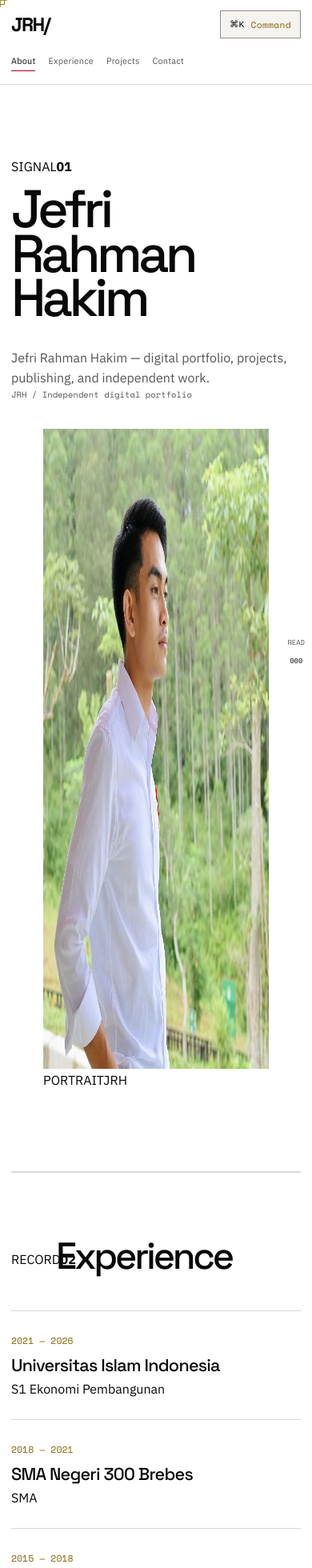
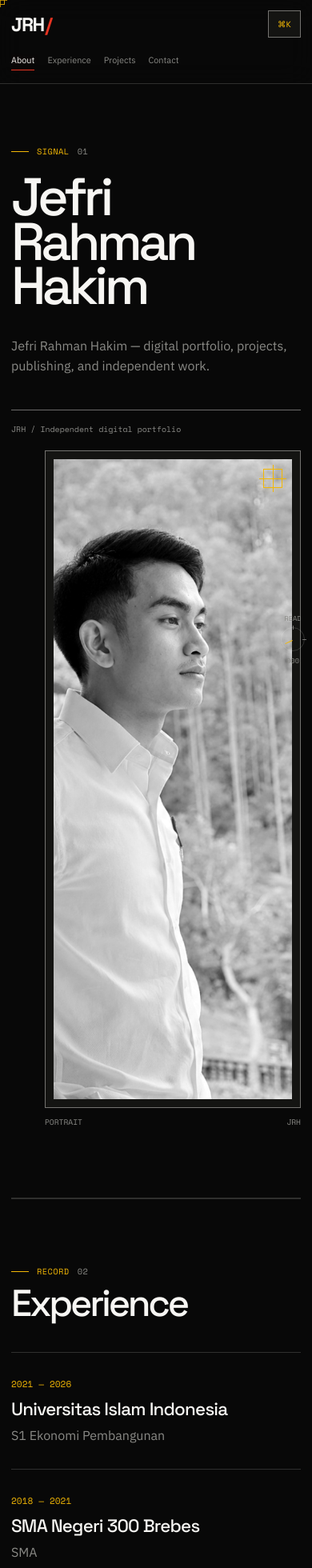
Before and after one commit to LionerHakim/JRHs, a React (Vite) app: page / in a window 390 px wide. Shown: the top 1960 px of the page at 80% size. Built offline with nearby package versions, Linux system fonts and the light colour scheme.

Commit message:
redesign: implement SIGNAL premium 2045 material system

```diff
--- a/src/index.css
+++ b/src/index.css
@@ -2,17 +2,17 @@
 
 :root{
   font-family:'IBM Plex Sans',system-ui,sans-serif;
-  color:#080808;
-  background:#ffffff;
+  color:#F7F6F3;
+  background:#080808;
   font-synthesis:none;
-  --void:#ffffff;
-  --panel:#f4f3ef;
-  --red:#b00020;
-  --amber:#8a6200;
-  --white:#080808;
-  --muted:#565656;
-  --line:rgba(8,8,8,.16);
-  --line-strong:rgba(8,8,8,.42);
+  --void:#080808;
+  --panel:#141412;
+  --red:#E63321;
+  --amber:#F2B705;
+  --white:#F7F6F3;
+  --muted:#8A8A86;
+  --line:rgba(247,246,243,.16);
+  --line-strong:rgba(247,246,243,.42);
   --max:1240px;
 }
 *{box-sizing:border-box}
@@ -23,11 +23,11 @@ a{color:inherit}
 button,input{font:inherit}
 button{color:inherit}
 img{max-width:100%}
-::selection{background:#ffc400;color:#080808}
+::selection{background:var(--amber);color:var(--void)}
 .site-shell{min-height:100vh;overflow-x:clip}
 .reticle{
   position:fixed;z-index:100;pointer-events:none;width:12px;height:12px;margin:-6px 0 0 -6px;
-  border:1px solid var(--amber);opacity:.8;
+  border:1px solid var(--amber);opacity:.85;
 }
 .reticle::before,.reticle::after{content:'';position:absolute;background:var(--amber);opacity:.8}
 .reticle::before{width:18px;height:1px;left:-4px;top:5px}
@@ -35,165 +35,139 @@ img{max-width:100%}
 
 .nav{
   position:sticky;top:0;z-index:30;display:grid;grid-template-columns:1fr auto auto;align-items:center;
-  gap:28px;padding:16px 4vw;background:rgba(255,255,255,.94);backdrop-filter:blur(16px);
+  gap:28px;padding:16px 4vw;background:rgba(8,8,8,.88);backdrop-filter:blur(16px);
   -webkit-backdrop-filter:blur(16px);border-bottom:1px solid var(--line);
 }
 .wordmark{font-family:'Space Grotesk',sans-serif;text-decoration:none;font-weight:700;letter-spacing:-.07em;font-size:1.5rem}
-.wordmark i{font-style:normal;color:var(--red);margin-left:2px}
-.nav nav{display:flex;align-items:center;gap:22px}
+.wordmark span{color:var(--red);margin-left:2px}
+.nav nav{display:flex;align-items:center;gap:24px}
 .nav nav a{
-  position:relative;text-decoration:none;font-size:.74rem;letter-spacing:.02em;color:var(--muted);
-  padding:7px 0;transition:color 180ms ease,transform 180ms cubic-bezier(.2,.8,.2,1)
+  position:relative;text-decoration:none;font-size:.74rem;color:var(--muted);padding:7px 0;
+  transition:color 180ms cubic-bezier(.22,1,.36,1),transform 180ms cubic-bezier(.22,1,.36,1)
 }
-.nav nav a::after{content:'';position:absolute;left:0;bottom:1px;height:1px;width:100%;background:var(--red);transform:scaleX(0);transform-origin:left;transition:transform 180ms ease}
+.nav nav a::after{content:'';position:absolute;left:0;bottom:1px;height:1px;width:100%;background:var(--red);transform:scaleX(0);transform-origin:left;transition:transform 220ms cubic-bezier(.22,1,.36,1)}
 .nav nav a:hover,.nav nav a.active,.nav nav a:focus-visible{color:var(--white)}
+.nav nav a.active{text-shadow:0 0 10px rgba(230,51,33,.24)}
 .nav nav a.active::after{transform:scaleX(1)}
+
 .command-trigger{
-  --mx:0px;--my:0px;--pressed-scale:1;justify-self:end;display:inline-flex;align-items:center;gap:8px;
+  --mx:0px;--my:0px;display:inline-flex;align-items:center;gap:9px;justify-self:end;
   border:1px solid var(--line-strong);background:var(--panel);padding:8px 11px;cursor:pointer;
-  font-size:.7rem;letter-spacing:.03em;transform:translate3d(var(--mx),var(--my),0) scale(var(--pressed-scale));
-  transition:transform 180ms cubic-bezier(.2,.8,.2,1),border-color 180ms ease,background 180ms ease;
+  transform:translate3d(var(--mx),var(--my),0);transition:transform 220ms cubic-bezier(.22,1,.36,1),border-color 180ms ease,background 180ms ease;
 }
-.command-trigger:hover,.command-trigger:focus-visible{border-color:var(--red);background:#eceae5}
-.command-trigger span{font-family:'Space Mono',monospace;color:var(--amber);font-variant-numeric:tabular-nums}
-.command-trigger b{font-weight:600}
+.command-trigger:hover,.command-trigger:focus-visible{border-color:var(--amber);background:#1a1a17}
+.command-trigger kbd{font-family:'Space Mono',monospace;font-size:.65rem;color:var(--amber);font-variant-numeric:tabular-nums}
+.command-trigger span{font-size:.7rem}
 
 main{width:min(var(--max),92vw);margin:0 auto}
 .hero{
   min-height:calc(100vh - 68px);display:grid;grid-template-columns:minmax(0,1.3fr) minmax(280px,.7fr);
   align-items:center;gap:7vw;padding:8vw 0;border-bottom:1px solid var(--line)
 }
-.boot-sequence{animation:boot .7s cubic-bezier(.16,1,.3,1) both}
-.hero-image.boot-sequence{animation-delay:80ms}
-@keyframes boot{from{opacity:0;transform:translateY(10px)}to{opacity:1;transform:none}}
-.signal-readout{
-  display:flex;align-items:center;gap:12px;margin:0 0 22px;font-family:'Space Mono',monospace;
-  color:var(--amber);font-size:.68rem;letter-spacing:.05em;font-variant-numeric:tabular-nums
+.boot{animation:boot .72s cubic-bezier(.16,1,.3,1) both}
+.hero-portrait.boot{animation-delay:90ms}
+@keyframes boot{from{opacity:0;transform:translateY(12px)}to{opacity:1;transform:none}}
+.readout{
+  display:flex;align-items:center;gap:10px;margin:0 0 22px;font-family:'Space Mono',monospace;
+  color:var(--amber);font-size:.65rem;letter-spacing:.04em;font-variant-numeric:tabular-nums
 }
-.signal-readout::before{content:'';width:20px;height:1px;background:var(--amber)}
-.hero h1,.section h2,.modal h2{
-  font-family:'Space Grotesk',sans-serif;font-weight:500;letter-spacing:-.07em
-}
+.readout::before{content:'';width:22px;height:1px;background:var(--amber)}
+.readout b{font-weight:400;color:var(--muted)}
+.hero h1,.section h2,.dialog h2{font-family:'Space Grotesk',sans-serif;font-weight:500;letter-spacing:-.07em}
 .hero h1{max-width:900px;margin:0;font-size:clamp(4rem,10vw,9.5rem);line-height:.84}
-.hero-description{max-width:620px;margin:34px 0 0;font-size:clamp(1rem,1.4vw,1.25rem);line-height:1.55;color:var(--muted)}
-.hero-rule{width:min(430px,100%);height:1px;margin:42px 0 16px;background:var(--line-strong)}
-.hero-meta{margin:0;font-family:'Space Mono',monospace;font-size:.66rem;color:var(--muted);font-variant-numeric:tabular-nums}
-.hero-image{margin:0;justify-self:end;width:min(100%,400px)}
-.image-frame{position:relative;border:1px solid var(--line-strong);background:var(--panel);padding:10px}
-.hero-image img{display:block;width:100%;aspect-ratio:4/5;object-fit:cover;filter:grayscale(1) contrast(1.06)}
-.image-reticle{position:absolute;right:22px;top:22px;width:24px;height:24px;border:1px solid var(--amber);opacity:.8}
-.image-reticle::before,.image-reticle::after{content:'';position:absolute;background:var(--amber)}
-.image-reticle::before{height:1px;width:34px;left:-6px;top:11px}
-.image-reticle::after{width:1px;height:34px;left:11px;top:-6px}
-.hero-image figcaption{display:flex;justify-content:space-between;padding:10px 0 0;font-family:'Space Mono',monospace;font-size:.62rem;color:var(--muted);font-variant-numeric:tabular-nums}
+.hero-description{max-width:650px;margin:34px 0 0;font-size:clamp(1rem,1.4vw,1.25rem);line-height:1.55;color:var(--muted)}
+.hero-line{width:min(430px,100%);height:1px;margin:42px 0 16px;background:var(--line-strong)}
+.hero-meta{margin:0;font-family:'Space Mono',monospace;font-size:.62rem;color:var(--muted);font-variant-numeric:tabular-nums}
+.hero-portrait{margin:0;justify-self:end;width:min(100%,400px)}
+.portrait-frame{position:relative;border:1px solid var(--line-strong);background:var(--panel);padding:10px}
+.hero-portrait img{display:block;width:100%;aspect-ratio:4/5;object-fit:cover;filter:grayscale(1) contrast(1.06)}
+.portrait-mark{position:absolute;right:22px;top:22px;width:24px;height:24px;border:1px solid var(--amber);box-shadow:0 0 10px rgba(242,183,5,.12)}
+.portrait-mark::before,.portrait-mark::after{content:'';position:absolute;background:var(--amber)}
+.portrait-mark::before{height:1px;width:34px;left:-6px;top:11px}
+.portrait-mark::after{width:1px;height:34px;left:11px;top:-6px}
+.hero-portrait figcaption{display:flex;justify-content:space-between;padding:10px 0 0;font-family:'Space Mono',monospace;font-size:.6rem;color:var(--muted);font-variant-numeric:tabular-nums}
 
-.section{padding:110px 0;border-top:1px solid var(--line);scroll-margin-top:84px}
-.section-head{display:grid;grid-template-columns:70px minmax(0,1fr);gap:22px;align-items:start;margin-bottom:52px}
-.section-index{font-family:'Space Mono',monospace;font-size:.7rem;color:var(--red);font-variant-numeric:tabular-nums}
-.section h2{margin:0;font-size:clamp(2.3rem,5vw,5rem);line-height:.95}
-.section-note{max-width:620px;margin:14px 0 0;color:var(--muted);line-height:1.55}
+.section{padding:112px 0;border-top:1px solid var(--line);scroll-margin-top:84px}
+.section-head{display:grid;grid-template-columns:110px minmax(0,1fr);gap:22px;align-items:start;margin-bottom:48px}
+.section-head .readout{margin:3px 0 0}
+.section h2{margin:0;font-size:clamp(2.5rem,5vw,5rem);line-height:.95}
 
 .records{border-top:1px solid var(--line)}
-.record{display:grid;grid-template-columns:180px minmax(0,1fr);gap:42px;padding:28px 0;border-bottom:1px solid var(--line)}
-.record time{font-family:'Space Mono',monospace;color:var(--amber);font-size:.72rem;font-variant-numeric:tabular-nums}
-.record h3{font-family:'Space Grotesk',sans-serif;font-size:1.35rem;font-weight:500;letter-spacing:-.035em;margin:0}
-.record p{margin:6px 0 0;color:var(--white)}
-.record small{display:block;margin-top:9px;color:var(--muted);line-height:1.5}
-.empty-state{margin:0;padding:24px 0;color:var(--muted)}
+.record{display:grid;grid-template-columns:180px minmax(0,1fr);gap:42px;padding:30px 0;border-bottom:1px solid var(--line)}
+.record time{font-family:'Space Mono',monospace;color:var(--amber);font-size:.7rem;font-variant-numeric:tabular-nums}
+.record h3{font-family:'Space Grotesk',sans-serif;font-size:1.4rem;font-weight:500;letter-spacing:-.035em;margin:0}
+.record p{margin:6px 0 0;color:var(--muted);line-height:1.5}
 
 .project-grid{display:grid;grid-template-columns:1fr 1fr;border-top:1px solid var(--line)}
 .project{border-right:1px solid var(--line);border-bottom:1px solid var(--line)}
 .project:nth-child(even){border-right:0}
 .project-button{
-  --mx:0px;--my:0px;--pressed-scale:1;position:relative;width:100%;display:grid;grid-template-columns:52px minmax(0,1fr) 28px;
-  gap:20px;align-items:start;text-align:left;border:0;background:transparent;padding:34px;cursor:pointer;min-height:275px;
-  transform:translate3d(var(--mx),var(--my),0) scale(var(--pressed-scale));
-  transition:transform 220ms cubic-bezier(.2,.8,.2,1),background 180ms ease;
+  --mx:0px;--my:0px;position:relative;width:100%;display:grid;grid-template-columns:52px minmax(0,1fr) 28px;
+  gap:20px;align-items:start;text-align:left;border:0;background:transparent;padding:36px;cursor:pointer;min-height:250px;
+  transform:translate3d(var(--mx),var(--my),0);transition:transform 240ms cubic-bezier(.22,1,.36,1),background 180ms ease
 }
 .project-button:hover,.project-button:focus-visible{background:var(--panel)}
-.project-index{font-family:'Space Mono',monospace;color:var(--amber);font-size:.7rem;font-variant-numeric:tabular-nums}
-.project-category{margin:0 0 13px;color:var(--muted);font-size:.68rem}
-.project-button h3{font-family:'Space Grotesk',sans-serif;font-size:2.15rem;line-height:.95;font-weight:500;letter-spacing:-.05em;margin:0 0 17px}
-.project-button p:not(.project-category){max-width:510px;margin:0;color:var(--muted);line-height:1.55}
-.project-signal{position:absolute;left:34px;top:34px;width:2px;height:28px;background:var(--red);opacity:.95;transform:translateX(-8px);transition:height 180ms ease}
-.project-button:hover .project-signal,.project-button:focus-visible .project-signal{height:48px}
-.arrow{font-size:1.1rem;color:var(--amber)}
-.tag-row{display:flex;gap:7px;flex-wrap:wrap;padding:0 34px 25px 106px}
-.tag-row span{
-  border:1px solid var(--line);padding:5px 7px;color:var(--muted);font-size:.61rem;line-height:1;
-  letter-spacing:.03em
-}
+.project-button:active{transform:translate3d(var(--mx),var(--my),0) scale(.98)}
+.project-number{font-family:'Space Mono',monospace;color:var(--amber);font-size:.7rem;font-variant-numeric:tabular-nums}
+.project-name{font-family:'Space Grotesk',sans-serif;font-size:clamp(2rem,4vw,3.6rem);font-weight:500;letter-spacing:-.06em;line-height:.9}
+.project-open{color:var(--amber);font-size:1.05rem}
+.project-button::before{content:'';position:absolute;left:36px;top:36px;width:2px;height:30px;background:var(--red);box-shadow:0 0 9px rgba(230,51,33,.14);transition:height 220ms cubic-bezier(.22,1,.36,1)}
+.project-button:hover::before,.project-button:focus-visible::before{height:52px}
 
 .links-list{border-top:1px solid var(--line)}
 .links-list a{
   display:flex;justify-content:space-between;align-items:center;padding:22px 0;border-bottom:1px solid var(--line);
-  text-decoration:none;transition:color 180ms ease,transform 180ms cubic-bezier(.2,.8,.2,1)
+  text-decoration:none;transition:color 180ms cubic-bezier(.22,1,.36,1),transform 180ms cubic-bezier(.22,1,.36,1)
 }
-.links-list a:hover,.links-list a:focus-visible{color:var(--amber);transform:translateX(6px)}
-.links-list a:first-letter{text-transform:uppercase}
+.links-list a:hover,.links-list a:focus-visible{color:var(--amber);transform:translateX(5px)}
+.links-list a span:last-child{color:var(--amber)}
 
 footer{
   display:flex;justify-content:space-between;gap:20px;padding:34px 4vw;border-top:1px solid var(--line);
-  font-size:.65rem;color:var(--muted);font-family:'Space Mono',monospace;font-variant-numeric:tabular-nums
+  font-size:.62rem;color:var(--muted);font-family:'Space Mono',monospace;font-variant-numeric:tabular-nums
 }
 footer span:first-child{color:var(--white);font-family:'Space Grotesk',sans-serif;font-size:1rem;font-weight:700}
 
-.modal-backdrop,.palette-backdrop{
-  position:fixed;inset:0;z-index:70;background:rgba(8,8,8,.32);display:grid;place-items:center;padding:20px
-}
-.modal{
+.overlay{position:fixed;inset:0;z-index:70;background:rgba(8,8,8,.76);display:grid;place-items:center;padding:20px}
+.dialog{
   position:relative;width:min(700px,100%);background:var(--panel);border:1px solid var(--line-strong);
-  padding:48px;box-shadow:0 28px 70px rgba(0,0,0,.55),0 8px 22px rgba(0,0,0,.32)
+  padding:48px;box-shadow:0 24px 55px rgba(0,0,0,.46),0 7px 18px rgba(0,0,0,.26)
 }
 .dialog-close{
   position:absolute;right:14px;top:14px;width:34px;height:34px;border:1px solid var(--line-strong);
   background:transparent;cursor:pointer;font-size:1.2rem
 }
 .dialog-close:hover,.dialog-close:focus-visible{border-color:var(--amber);color:var(--amber)}
-.modal h2{font-size:clamp(2.6rem,7vw,5.2rem);line-height:.9;margin:0 0 20px}
-.modal>p:not(.signal-readout){max-width:580px;color:var(--muted);line-height:1.6}
-.modal-links{display:grid;margin-top:30px}
-.modal-links a{display:flex;justify-content:space-between;padding:14px 0;border-top:1px solid var(--line);text-decoration:none}
-.modal-links a:hover,.modal-links a:focus-visible{color:var(--amber)}
+.dialog h2{font-size:clamp(2.8rem,7vw,5.4rem);line-height:.9;margin:0 0 26px}
+.dialog-links{display:grid;margin-top:30px}
+.dialog-links a{display:flex;justify-content:space-between;padding:14px 0;border-top:1px solid var(--line);text-decoration:none}
+.dialog-links a:hover,.dialog-links a:focus-visible{color:var(--amber)}
 
-.palette-backdrop{align-items:start;padding-top:12vh}
+.palette-overlay{place-items:start center;padding-top:12vh}
 .palette{
-  width:min(720px,100%);background:rgba(255,255,255,.97);border:1px solid var(--line-strong);
-  box-shadow:0 24px 70px rgba(0,0,0,.18);
-  backdrop-filter:blur(22px);-webkit-backdrop-filter:blur(22px)
+  width:min(720px,100%);background:rgba(20,20,18,.94);border:1px solid var(--line-strong);
+  box-shadow:0 24px 70px rgba(0,0,0,.52);backdrop-filter:blur(22px);-webkit-backdrop-filter:blur(22px)
 }
-.palette-topline{
-  display:flex;justify-content:space-between;padding:11px 17px;border-bottom:1px solid var(--line);
-  font-family:'Space Mono',monospace;font-size:.61rem;color:var(--muted);font-variant-numeric:tabular-nums
-}
-.palette input{
-  width:100%;border:0;border-bottom:1px solid var(--line);background:transparent;color:var(--white);
-  padding:18px 20px;outline:0
-}
+.palette-head{display:flex;justify-content:space-between;padding:11px 17px;border-bottom:1px solid var(--line);font-family:'Space Mono',monospace;font-size:.6rem;color:var(--muted);font-variant-numeric:tabular-nums}
+.palette input{width:100%;border:0;border-bottom:1px solid var(--line);background:transparent;color:var(--white);padding:18px 20px;outline:0}
 .palette input::placeholder{color:var(--muted)}
-.palette input:focus{border-bottom-color:var(--amber)}
-.command-list button{
-  width:100%;display:flex;justify-content:space-between;align-items:center;border:0;border-bottom:1px solid var(--line);
-  background:transparent;padding:16px 20px;text-align:left;cursor:pointer;transition:background 160ms ease,color 160ms ease
-}
-.command-list button:hover,.command-list button:focus-visible{background:var(--red);color:#ffffff}
-.command-list kbd{
-  font-family:'Space Mono',monospace;font-size:.62rem;color:var(--muted);font-variant-numeric:tabular-nums
-}
+.palette input:focus{border-bottom-color:var(--amber);box-shadow:0 1px 0 var(--amber)}
+.command-list button{width:100%;display:flex;justify-content:space-between;align-items:center;border:0;border-bottom:1px solid var(--line);background:transparent;padding:16px 20px;text-align:left;cursor:pointer;transition:background 160ms ease,color 160ms ease}
+.command-list button:hover,.command-list button:focus-visible{background:var(--red);color:#fff}
+.command-list kbd{font-family:'Space Mono',monospace;font-size:.6rem;color:var(--muted);font-variant-numeric:tabular-nums}
+.command-list button:hover kbd,.command-list button:focus-visible kbd{color:#fff}
 .command-list p{padding:20px;margin:0;color:var(--muted)}
 
 .scroll-dial{
   position:fixed;right:18px;bottom:20px;z-index:25;display:flex;flex-direction:column;align-items:center;gap:5px;
-  font-family:'Space Mono',monospace;color:var(--muted);font-size:.55rem;font-variant-numeric:tabular-nums;pointer-events:none
+  font-family:'Space Mono',monospace;color:var(--muted);font-size:.54rem;font-variant-numeric:tabular-nums;pointer-events:none
 }
-.dial-track{position:relative;width:30px;height:30px;border:1px solid var(--line);border-radius:50%}
-.dial-track::before,.dial-track::after{content:'';position:absolute;background:var(--line-strong)}
-.dial-track::before{width:1px;height:5px;left:14px;top:-3px}
-.dial-track::after{height:1px;width:5px;right:-3px;top:14px}
-.dial-track i{
-  position:absolute;left:14px;top:4px;width:1px;height:10px;background:var(--amber);transform-origin:50% 11px
-}
-.scroll-dial strong{font-weight:400}
+.dial{position:relative;width:30px;height:30px;border:1px solid var(--line);border-radius:50%}
+.dial::before,.dial::after{content:'';position:absolute;background:var(--line-strong)}
+.dial::before{width:1px;height:5px;left:14px;top:-3px}
+.dial::after{height:1px;width:5px;right:-3px;top:14px}
+.dial i{position:absolute;left:14px;top:4px;width:1px;height:10px;background:var(--amber);transform-origin:50% 11px}
+.scroll-dial b{font-weight:400}
 
 .magnetic{will-change:transform}
 :focus-visible{outline:2px solid var(--amber);outline-offset:3px}
@@ -201,21 +175,17 @@ footer span:first-child{color:var(--white);font-family:'Space Grotesk',sans-seri
 @media(max-width:1024px){
   .hero{grid-template-columns:minmax(0,1.15fr) minmax(250px,.65fr);gap:5vw}
   .hero h1{font-size:clamp(4rem,9vw,7rem)}
-  .project-button{padding:28px}
-  .project-signal{left:28px;top:28px}
-  .tag-row{padding-left:28px}
 }
 @media(max-width:800px){
   .nav{grid-template-columns:1fr auto;gap:14px}
   .nav nav{grid-column:1/-1;grid-row:2;display:flex;overflow:auto;gap:18px;padding-bottom:2px}
-  .command-trigger b{display:none}
+  .command-trigger span{display:none}
   .hero{grid-template-columns:1fr;min-height:auto;padding:76px 0 88px}
-  .hero-image{justify-self:end;width:min(360px,78vw)}
+  .hero-portrait{justify-self:end;width:min(360px,78vw)}
   .section{padding:82px 0}
   .record{grid-template-columns:120px minmax(0,1fr);gap:24px}
   .project-grid{grid-template-columns:1fr}
   .project{border-right:0}
-  .tag-row{padding-left:28px}
 }
 @media(max-width:560px){
   main{width:min(100% - 28px,var(--max))}
@@ -224,23 +194,24 @@ footer span:first-child{color:var(--white);font-family:'Space Grotesk',sans-seri
   .nav nav a{font-size:.68rem}
   .hero h1{font-size:clamp(3.4rem,17vw,5.6rem)}
   .hero-description{font-size:1rem}
-  .hero-image{width:min(320px,88vw)}
-  .section-head{grid-template-columns:42px minmax(0,1fr);gap:14px;margin-bottom:38px}
+  .hero-portrait{width:min(320px,88vw)}
+  .section-head{grid-template-columns:1fr;gap:10px;margin-bottom:38px}
+  .section-head .readout{margin:0}
   .section h2{font-size:clamp(2.2rem,12vw,4rem)}
   .record{grid-template-columns:1fr;gap:9px}
-  .project-button{grid-template-columns:34px minmax(0,1fr) 20px;gap:14px;padding:24px;min-height:240px}
-  .project-signal{left:24px;top:24px}
-  .project-button h3{font-size:1.9rem}
-  .tag-row{padding:0 24px 22px 72px}
-  .modal{padding:38px 24px 28px}
-  .palette-backdrop{padding-top:8vh}
+  .project-button{grid-template-columns:34px minmax(0,1fr) 20px;gap:14px;padding:24px;min-height:210px}
+  .project-button::before{left:24px;top:24px}
+  .project-name{font-size:2rem}
+  .dialog{padding:38px 24px 28px}
+  .palette-overlay{padding-top:8vh}
   .scroll-dial{right:9px;bottom:12px}
   footer{flex-direction:column;padding:28px 14px}
 }
 @media(pointer:coarse){.reticle{display:none}}
 @media(prefers-reduced-motion:reduce){
   html{scroll-behavior:auto}
-  .boot-sequence{animation:none}
+  .boot{animation:none}
   .project-button,.command-trigger,.links-list a,.nav nav a{transition:none}
+  .project-button:active{transform:none}
   .reticle{display:none}
 }
```
